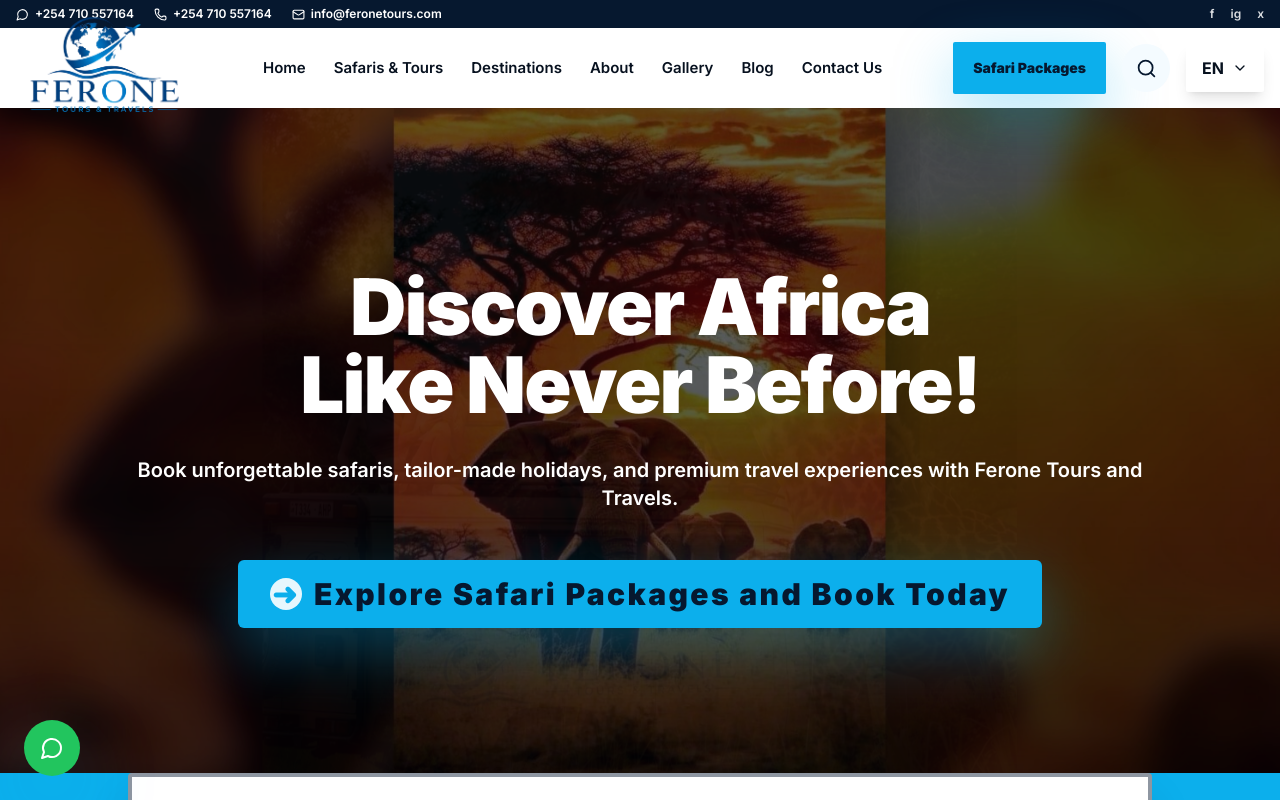
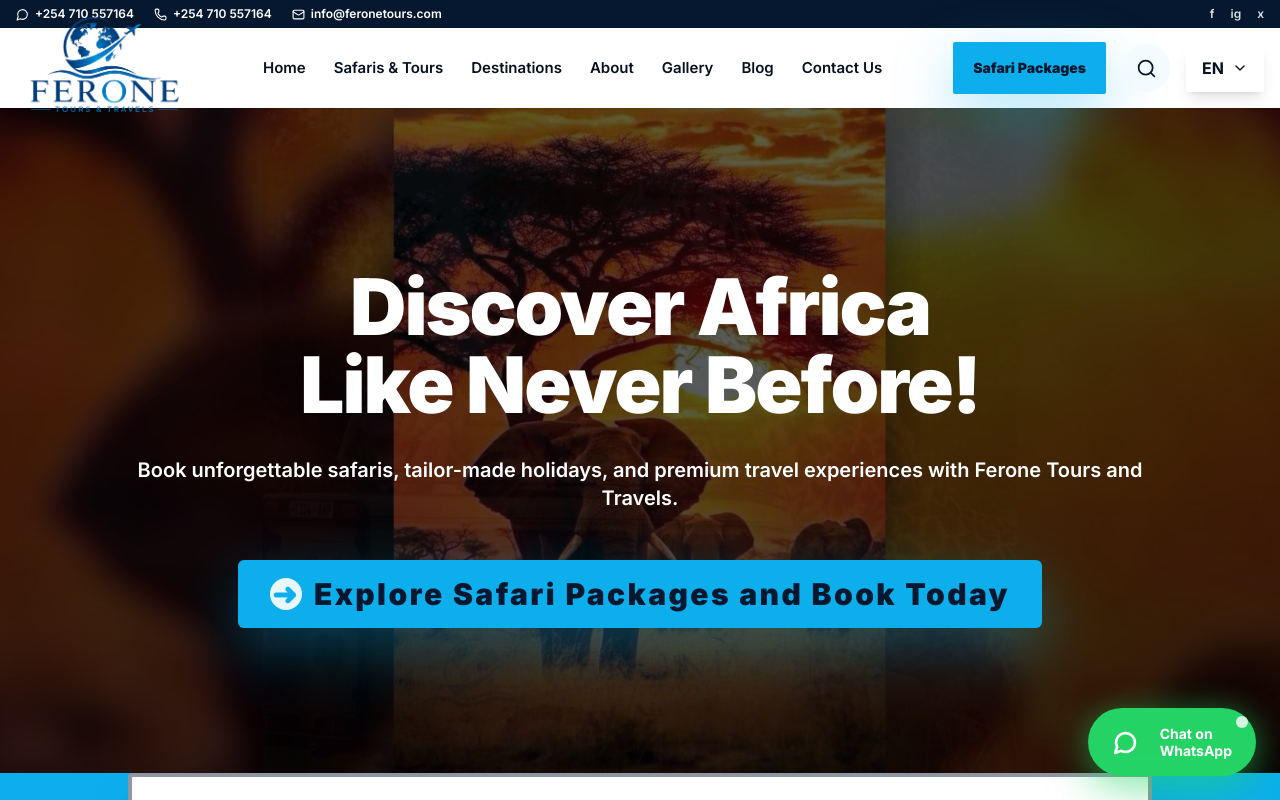
Before and after one commit to Ngovoze/ferone-tours-travels, a Next.js app: page / in a window 1280 px wide. Shown: the top 800 px of the page. Built offline with nearby package versions, Linux system fonts and the light colour scheme; no server answers; a web font is replaced by a local one.

Commit message:
feat: add polished floating WhatsApp button

```diff
--- a/components/whatsapp-button.tsx
+++ b/components/whatsapp-button.tsx
@@ -1,6 +1,27 @@
 import { MessageCircle } from "lucide-react";
 
 export function WhatsAppButton(){
-  const number = process.env.NEXT_PUBLIC_WHATSAPP_NUMBER || '254710557164';
-  return <a href={`https://wa.me/${number}?text=Hello%20Ferone%20Tours%2C%20I%20would%20like%20to%20plan%20a%20trip.`} aria-label="Chat on WhatsApp" className="fixed bottom-6 left-6 z-50 flex h-14 w-14 items-center justify-center rounded-full bg-green-500 text-white shadow-luxury transition hover:scale-105"><MessageCircle /></a>
+  const number = process.env.NEXT_PUBLIC_WHATSAPP_NUMBER || "254710557164";
+  const message = encodeURIComponent("Hello Ferone Tours & Travels, I would like to plan a trip.");
+
+  return (
+    <a
+      href={`https://wa.me/${number}?text=${message}`}
+      target="_blank"
+      rel="noopener noreferrer"
+      aria-label="Chat with Ferone Tours & Travels on WhatsApp"
+      className="group fixed bottom-6 right-6 z-[80] flex items-center gap-3 rounded-full bg-[#25D366] px-4 py-3 font-bold text-white shadow-[0_18px_45px_rgba(37,211,102,0.38)] transition hover:-translate-y-1 hover:bg-[#1ebe5d] focus:outline-none focus:ring-4 focus:ring-[#25D366]/35"
+    >
+      <span className="absolute -inset-1 -z-10 rounded-full bg-[#25D366]/35 opacity-70 blur-md transition group-hover:opacity-100" />
+      <span className="absolute right-2 top-2 h-3 w-3 rounded-full bg-white/80">
+        <span className="absolute inset-0 animate-ping rounded-full bg-white/80" />
+      </span>
+      <span className="flex h-11 w-11 items-center justify-center rounded-full bg-white/18">
+        <MessageCircle size={25} strokeWidth={2.5} />
+      </span>
+      <span className="hidden pr-2 text-sm leading-tight sm:block">
+        Chat on<br />WhatsApp
+      </span>
+    </a>
+  );
 }
```
